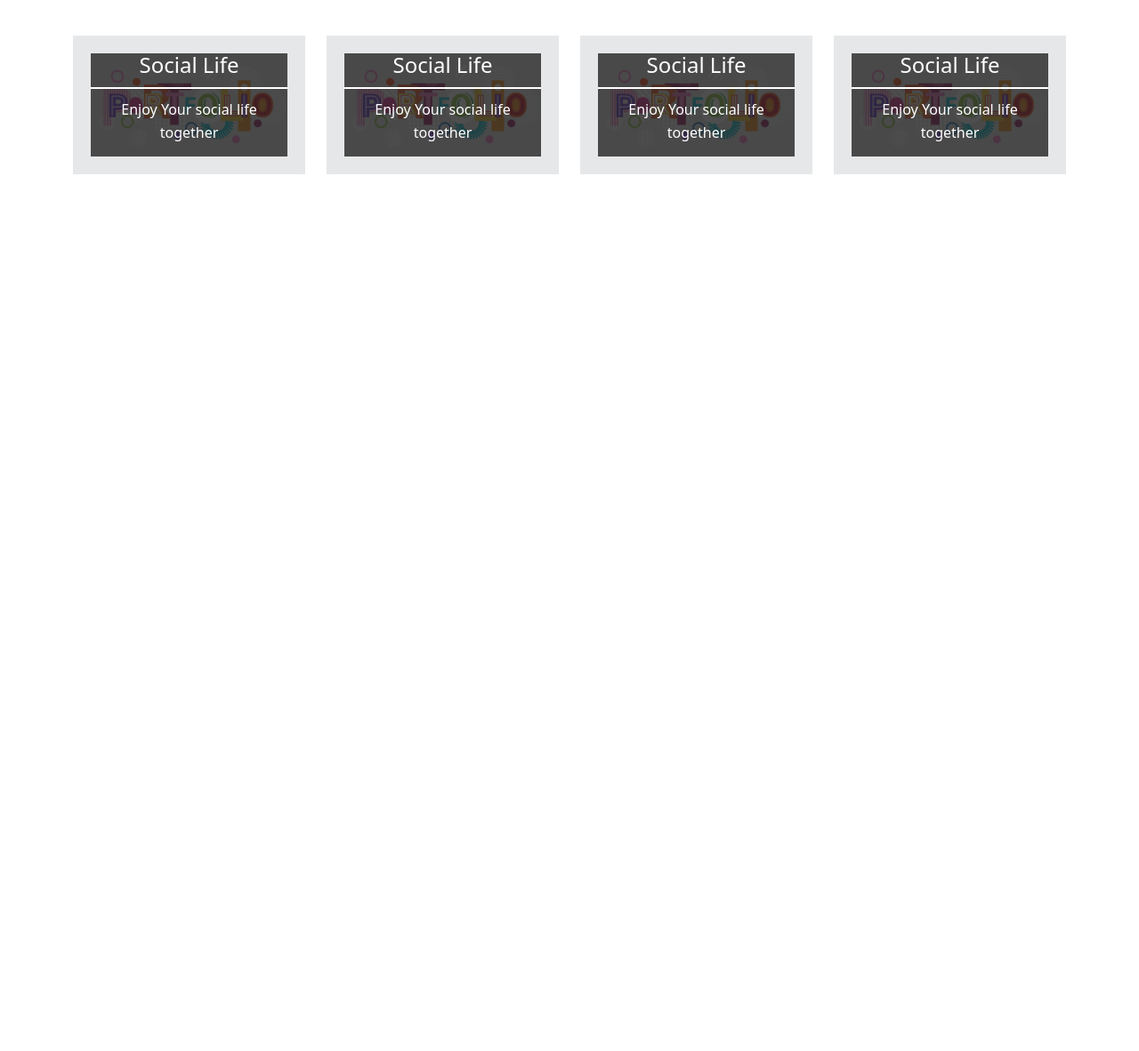
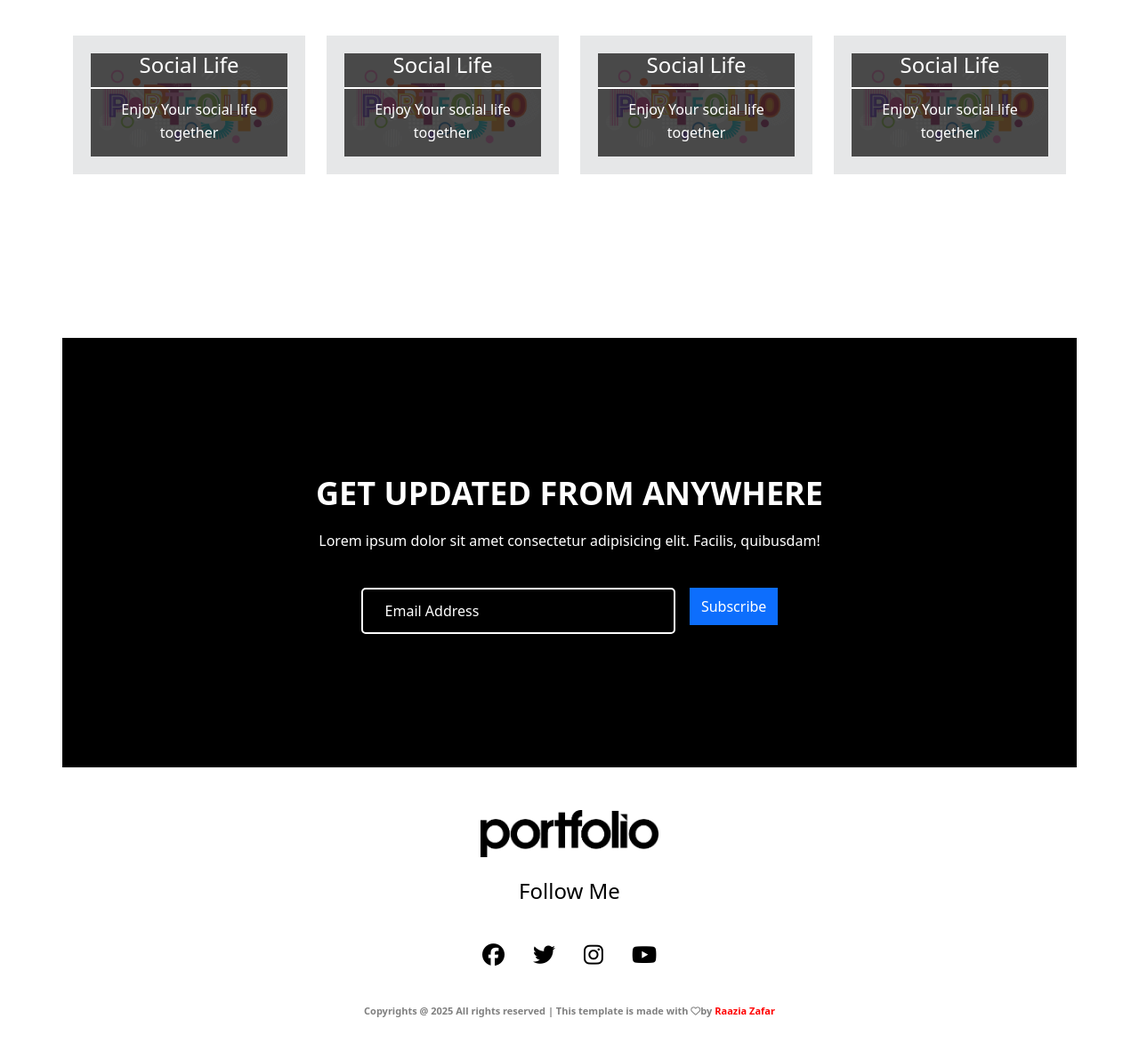
Before and after one commit to Raazia4/Portfolio-Website, a plain HTML site: page index.html in a window 1280 px wide. Shown: the part 3429-4611 px from the top of the page at 89% size. Before the commit the page ends 3729 px from the top, so only its background shows below. Drawn offline with nearby package versions, Linux system fonts and the light colour scheme.

Commit message:
Develop Contact and Footer Section

```diff
--- a/css/style.css
+++ b/css/style.css
@@ -241,3 +241,64 @@ p{
     width: 100%;
     height: 0.125rem;
  }
+ /* Contact and Footer Section */
+ .footer-wrapper .newsletter{
+    width: 100%;
+    height: 100%;
+    background: black;
+    background-repeat: no-repeat;
+    background-size: cover;
+    background-position: center;
+    padding: 9.375rem 0;
+ }
+ .footer-wrapper input{
+    line-height: 3rem;
+    padding: 0 1.5625rem;
+    border: 0.125rem solid white;
+    background: transparent;
+    font-weight: 400;
+    border-radius: 0.3125rem;
+    color: white;
+ }
+ .footer-wrapper .form-control:focus{
+    outline: auto;
+    color: white;
+    background-color: transparent;
+    border-color: white;
+
+ }
+ .footer-wrapper .form-control::placeholder{
+    color: white;
+ }
+
+ /* footer section */
+ .footer-wrapper .footer-logo img{
+    max-width: 12.5rem;
+    height: auto;
+ }
+ .footer-wrapper .social-icons li{
+    margin:0.375rem;
+
+ }
+ .footer-wrapper .social-icons li a{
+    line-height: 1.875rem;
+    font-size: 1.5625rem;
+    display: inline-block;
+    color: black;
+    text-align: center;
+    margin: 0 0.625rem;
+ }
+ .footer-wrapper .social-icons li a:hover{
+    color: red;
+ }
+ .footer-wrapper .footer-text{
+    font-size: 0.6875rem;
+    line-height: 1.25rem;
+    font-weight: 600;
+ }
+ .footer-wrapper .footer-text a{
+    color: red;
+ }
+ a{
+    text-decoration: none;
+ }
--- a/index.html
+++ b/index.html
@@ -380,11 +380,14 @@
         <div class="row">
           <div class="col-sm-12 text-center mb-5">
             <h2>BLOG</h2>
-            <p>Lorem ipsum dolor sit amet consectetur, adipisicing elit. <br class="d-none d-lg-block"> Reprehenderit, sapiente iste sed quis nam fugiat.</p>
+            <p>Lorem ipsum dolor sit amet consectetur, adipisicing elit. <br
+                class="d-none d-lg-block"> Reprehenderit, sapiente iste sed quis
+              nam fugiat.</p>
           </div>
           <div class="col-lg-3 col-sm-6 mb-4">
             <div class="card rounded-0 border-0 p-0">
-                <img src="/Portfolio-Website/images/banner6.png" class="img-fluid" alt="" />
+              <img src="/Portfolio-Website/images/banner6.png" class="img-fluid"
+                alt />
               <div class="blog-details">
                 <div class="blog-text text-center">
                   <h5 class="text-white mb-0">Social Life</h5>
@@ -396,7 +399,8 @@
           </div>
           <div class="col-lg-3 col-sm-6 mb-4">
             <div class="card rounded-0 border-0 p-0">
-                <img src="/Portfolio-Website/images/banner6.png" class="img-fluid" alt="" />
+              <img src="/Portfolio-Website/images/banner6.png" class="img-fluid"
+                alt />
               <div class="blog-details">
                 <div class="blog-text text-center">
                   <h5 class="text-white mb-0">Social Life</h5>
@@ -408,7 +412,8 @@
           </div>
           <div class="col-lg-3 col-sm-6 mb-4">
             <div class="card rounded-0 border-0 p-0">
-                <img src="/Portfolio-Website/images/banner6.png" class="img-fluid" alt="" />
+              <img src="/Portfolio-Website/images/banner6.png" class="img-fluid"
+                alt />
               <div class="blog-details">
                 <div class="blog-text text-center">
                   <h5 class="text-white mb-0">Social Life</h5>
@@ -420,7 +425,8 @@
           </div>
           <div class="col-lg-3 col-sm-6 mb-4">
             <div class="card rounded-0 border-0 p-0">
-                <img src="/Portfolio-Website/images/banner6.png" class="img-fluid" alt="" />
+              <img src="/Portfolio-Website/images/banner6.png" class="img-fluid"
+                alt />
               <div class="blog-details">
                 <div class="blog-text text-center">
                   <h5 class="text-white mb-0">Social Life</h5>
@@ -433,9 +439,57 @@
         </div>
       </div>
     </section>
+    <!-- Blog Section Exit-->
 
-    <!-- Blog Section Exit-->
     <!-- Footer Section -->
+    <section id="contact" class="footer-wrapper mt-3 mt-md-0">
+      <div class="container">
+        <div class="row">
+          <div class="col-12 newsletter text-center px-4">
+            <div>
+              <h3 class="text-white">get Updated from Anywhere</h3>
+              <p class="text-white">Lorem ipsum dolor sit amet consectetur
+                adipisicing elit. Facilis, quibusdam!</p>
+              <form action class="row g-3 justify-content-center mt-4">
+                <div class="col col-sm-6 col-lg-4">
+                  <input type="email" class="form-control"
+                    placeholder="Email Address">
+                </div>
+                <div class="col col-auto">
+                  <button type="submit"
+                    class="btn btn-primary mb-2 py-2 rounded-0">Subscribe</button>
+                </div>
+              </form>
+            </div>
+          </div>
+        </div>
+      </div>
+      <div class="container mt-5">
+        <div class="row align-items-center justify-content-center">
+          <div class="col-12 text-center">
+            <div class="footer-logo mb-3 mb-md-0">
+              <img src="/Portfolio-Website/images/logo1.png" class="img-fluid"
+                alt />
+            </div>
+            <div class="my-4 social-icons">
+              <h5>Follow Me</h5>
+              <ul
+                class="list-unstyled d-flex justify-content-center align-items-center">
+                <li><a href><i class="fab fa-facebook"></i></a></li>
+                <li><a href><i class="fab fa-twitter"></i></a></li>
+                <li><a href><i class="fab fa-instagram"></i></a></li>
+                <li><a href><i class="fab fa-youtube"></i></a></li>
+              </ul>
+            </div>
+          </div>
+          <div class="col-lg-8 col-sm-12">
+            <p class="footer-text text-center my-2">Copyrights @ 2025 All rights
+              reserved | This template is made with <i
+                class="far fa-heart"></i>by <a href="#">Raazia Zafar</a></p>
+          </div>
+        </div>
+      </div>
+    </section>
 
     <!-- Footer Section Exit-->
     <!-- Bootstrap 5 JS CDN Link -->
```
Lines whose indentation alone changed are shown as unchanged.
